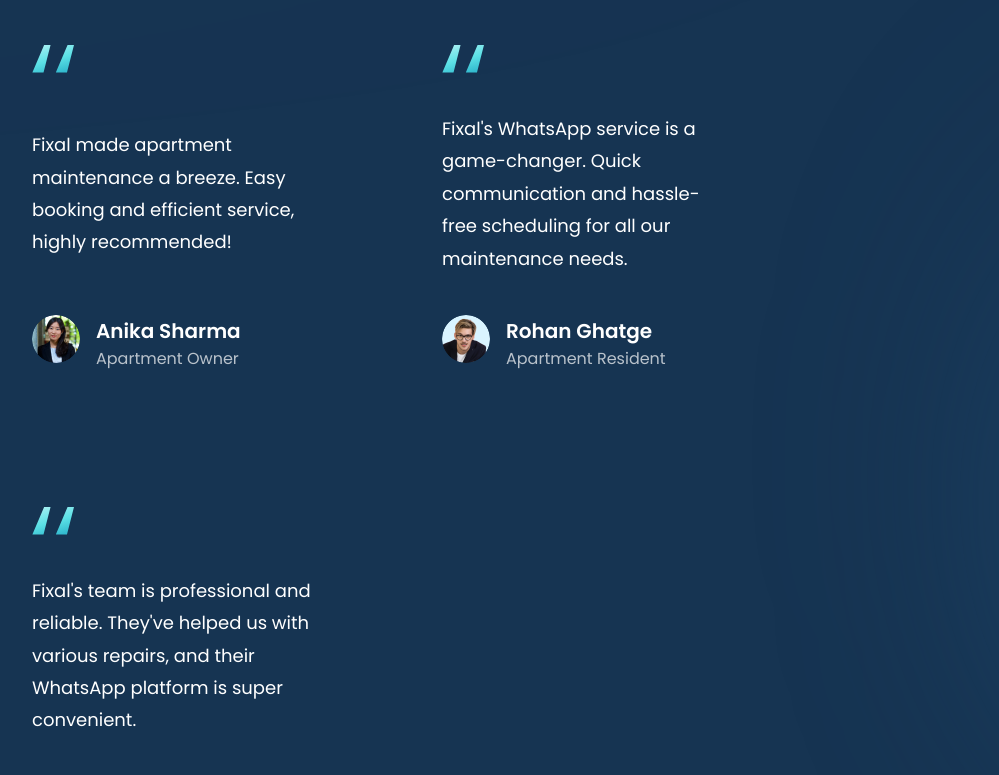
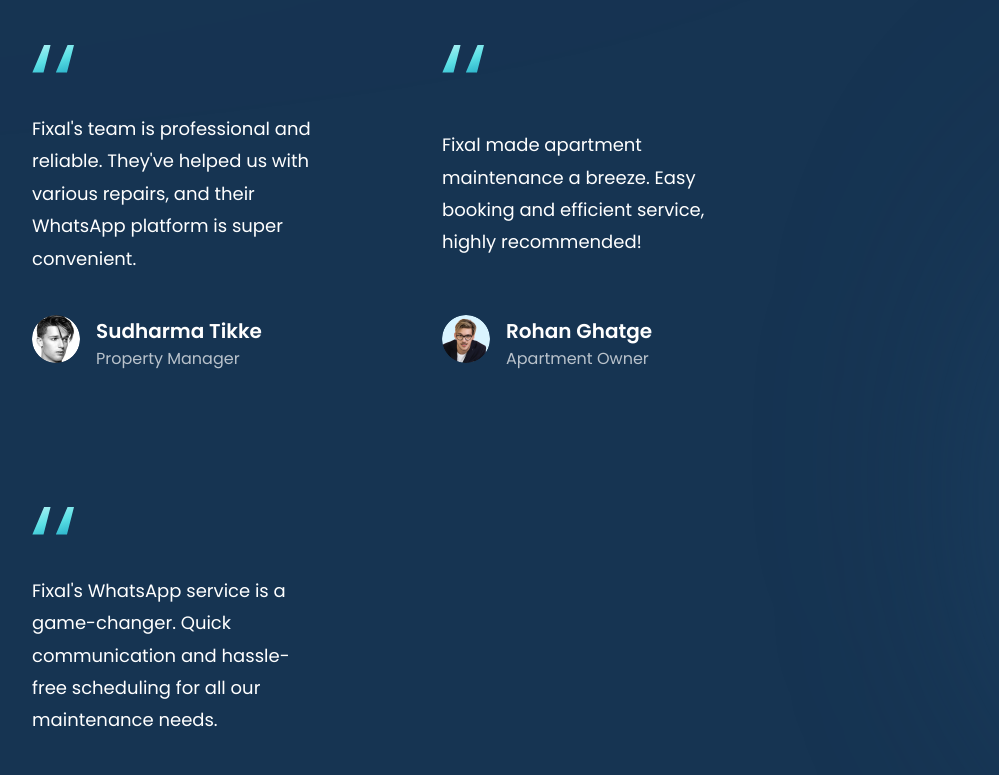
Before and after one commit to tanujdevops/fixaltest, a React (Vite) app: page / in a window 1280 px wide. Shown: the part 3440-4215 px from the top of the page, without its empty margins (72-1071 px from the left). Built offline with nearby package versions, Linux system fonts and the light colour scheme.

Commit message:
Updated Testimonials

```diff
--- a/src/constants/index.js
+++ b/src/constants/index.js
@@ -57,25 +57,25 @@ export const feedback = [
   {
     id: "feedback-1",
     content:
-      "Fixal made apartment maintenance a breeze. Easy booking and efficient service, highly recommended!",
-    name: "Anika Sharma",
-    title: "Apartment Owner",
-    img: people01,
+      "Fixal's team is professional and reliable. They've helped us with various repairs, and their WhatsApp platform is super convenient.",
+    name: "Sudharma Tikke",
+    title: "Property Manager",
+    img: people03,
   },
   {
     id: "feedback-2",
     content:
-      "Fixal's WhatsApp service is a game-changer. Quick communication and hassle-free scheduling for all our maintenance needs.",
+      "Fixal made apartment maintenance a breeze. Easy booking and efficient service, highly recommended!",
     name: "Rohan Ghatge",
-    title: "Apartment Resident",
+    title: "Apartment Owner",
     img: people02,
   },
   {
     id: "feedback-3",
     content:
-      "Fixal's team is professional and reliable. They've helped us with various repairs, and their WhatsApp platform is super convenient.",
-    name: "Sudharma Tikke",
-    title: "Property Manager",
+      "Fixal's WhatsApp service is a game-changer. Quick communication and hassle-free scheduling for all our maintenance needs.",
+    name: "Anika Sharma",
+    title: "Apartment Resident",
     img: people03,
   },
 ];
```
Also changed, not shown: src/assets/whatsapp.png (deleted).
